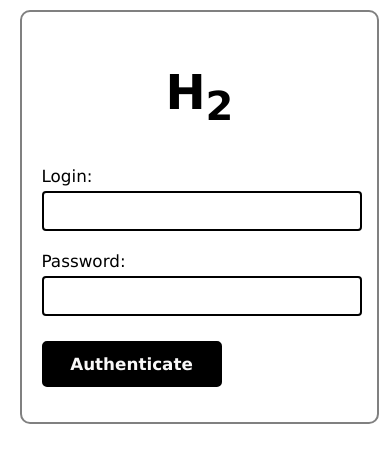
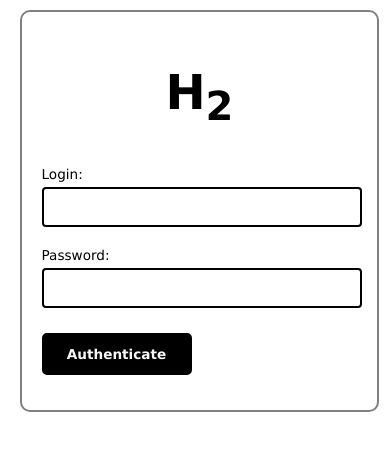
Before and after one commit to kpi-jps/h2, a plain HTML site: page index.html in a window 390 px wide. Drawn offline with Linux system fonts and the light colour scheme.

Commit message:
fix: Changed the font size for better visualizationim mobile browser

```diff
--- a/src/style.css
+++ b/src/style.css
@@ -1,6 +1,7 @@
 body,
 button,
-input {
+input,
+select {
     font-family: Verdana, Geneva, Tahoma, sans-serif;
     font-size: 1.05rem;
 }
@@ -24,6 +25,7 @@ header {
     font-size: 1.5rem;
     text-align: center;
 }
+
 main {
     width: 600px;
     margin: 5px auto;
@@ -32,7 +34,7 @@ main {
     padding: 20px;
 }
 
-form > div {
+form>div {
     padding: 5px 0;
     margin: 5px 0;
 }
@@ -61,8 +63,18 @@ input[type=submit]:hover {
 }
 
 @media (max-width: 800px) {
-    body, main {
+
+    body,
+    main {
         width: 90%;
         margin: 10px auto;
+        font-size: 0.85rem;
+    }
+
+    button,
+    input[type=submit],
+    a {
+        width: 150px;
+        font-size: 0.85rem;
     }
 }
```
